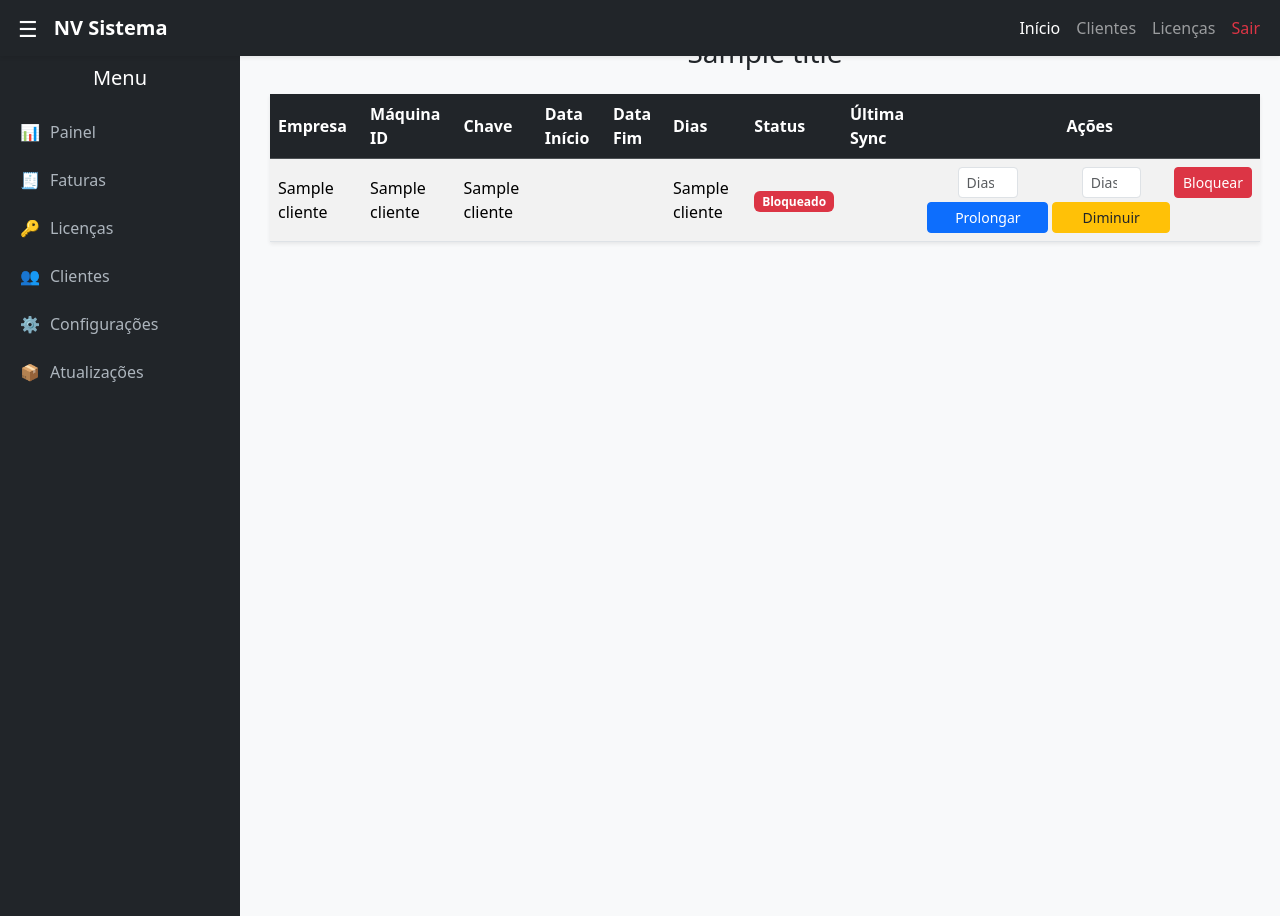
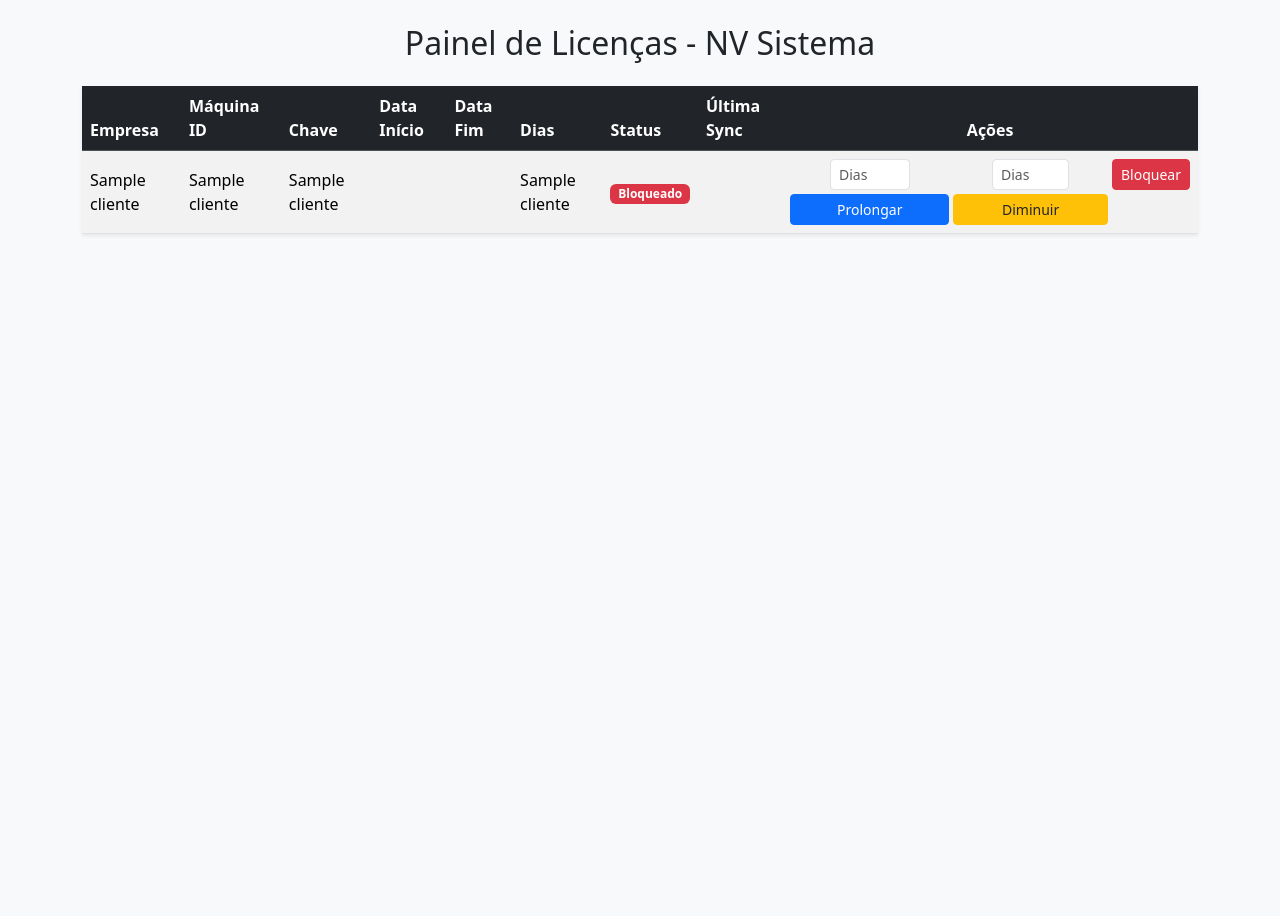
Before and after one commit to servidor879909499/servidor_licencas, a Flask app: template templates/painel.html in a window 1280 px wide. Run offline with Flask 3, Linux system fonts and the light colour scheme; the template is opened without the code that fills it: most values are stand-ins (such as "Sample title", 1, 10 or a date in 2020); some libraries are stand-ins or nearby versions.

Commit message:
Update painel.html

```diff
--- a/templates/painel.html
+++ b/templates/painel.html
@@ -2,58 +2,13 @@
 <html lang="pt">
 <head>
     <meta charset="UTF-8">
-    <title>{{ title }}</title>
+    <title>Painel de Licenças NV Sistema</title>
     <link href="https://cdn.jsdelivr.net/npm/bootstrap@5.3.2/dist/css/bootstrap.min.css" rel="stylesheet">
-    <style>
-        body { background-color: #f8f9fa; overflow-x: hidden; }
-        .sidebar { position: fixed; top: 56px; left: 0; height: 100%; width: 240px; background-color: #212529; color: white; transition: all 0.3s ease; overflow-y: auto; z-index: 1000; }
-        .sidebar.collapsed { width: 70px; }
-        .sidebar a { color: #adb5bd; display: block; padding: 12px 20px; text-decoration: none; white-space: nowrap; transition: 0.3s; }
-        .sidebar a:hover { background-color: #495057; color: #fff; }
-        .sidebar h5 { text-align: center; padding: 10px; }
-        .sidebar .icon { margin-right: 10px; }
-        .sidebar.collapsed .text { display: none; }
-        .content { margin-left: 250px; padding: 20px; transition: all 0.3s ease; }
-        .content.expanded { margin-left: 80px; }
-        .table th, .table td { vertical-align: middle; }
-        .toggle-btn { background: none; border: none; color: white; font-size: 22px; cursor: pointer; margin-right: 10px; }
-    </style>
 </head>
-<body>
+<body class="bg-light">
+<div class="container mt-4">
+    <h2 class="text-center mb-4">Painel de Licenças - NV Sistema</h2>
 
-<!-- Barra de navegação superior -->
-<nav class="navbar navbar-expand-lg navbar-dark bg-dark fixed-top shadow-sm">
-    <div class="container-fluid">
-        <button class="toggle-btn" id="toggleSidebar">☰</button>
-        <a class="navbar-brand fw-bold" href="{{ url_for('painel') }}">NV Sistema</a>
-        <button class="navbar-toggler" type="button" data-bs-toggle="collapse" data-bs-target="#navbarNav">
-            <span class="navbar-toggler-icon"></span>
-        </button>
-        <div class="collapse navbar-collapse" id="navbarNav">
-            <ul class="navbar-nav ms-auto">
-                <li class="nav-item"><a class="nav-link active" href="{{ url_for('painel') }}">Início</a></li>
-                <li class="nav-item"><a class="nav-link" href="{{ url_for('clientes') }}">Clientes</a></li>
-                <li class="nav-item"><a class="nav-link" href="{{ url_for('licencas') }}">Licenças</a></li>
-                <li class="nav-item"><a class="nav-link text-danger" href="{{ url_for('logout') }}">Sair</a></li>
-            </ul>
-        </div>
-    </div>
-</nav>
-
-<!-- Sidebar -->
-<div class="sidebar" id="sidebar">
-    <h5>Menu</h5>
-    <a href="{{ url_for('painel') }}"><span class="icon">📊</span><span class="text">Painel</span></a>
-    <a href="{{ url_for('faturas') }}"><span class="icon">🧾</span><span class="text">Faturas</span></a>
-    <a href="{{ url_for('licencas') }}"><span class="icon">🔑</span><span class="text">Licenças</span></a>
-    <a href="{{ url_for('clientes') }}"><span class="icon">👥</span><span class="text">Clientes</span></a>
-    <a href="{{ url_for('configuracoes') }}"><span class="icon">⚙️</span><span class="text">Configurações</span></a>
-    <a href="{{ url_for('atualizacoes') }}"><span class="icon">📦</span><span class="text">Atualizações</span></a>
-</div>
-
-<!-- Conteúdo principal -->
-<div class="content" id="content">
-    <h3 class="text-center mb-4 mt-3">{{ title }}</h3>
     <table class="table table-striped table-hover shadow-sm align-middle">
         <thead class="table-dark">
             <tr>
@@ -105,18 +60,5 @@
         </tbody>
     </table>
 </div>
-
-<script src="https://cdn.jsdelivr.net/npm/bootstrap@5.3.2/dist/js/bootstrap.bundle.min.js"></script>
-<script>
-    const toggleBtn = document.getElementById("toggleSidebar");
-    const sidebar = document.getElementById("sidebar");
-    const content = document.getElementById("content");
-
-    toggleBtn.addEventListener("click", () => {
-        sidebar.classList.toggle("collapsed");
-        content.classList.toggle("expanded");
-    });
-</script>
-
 </body>
 </html>
```
